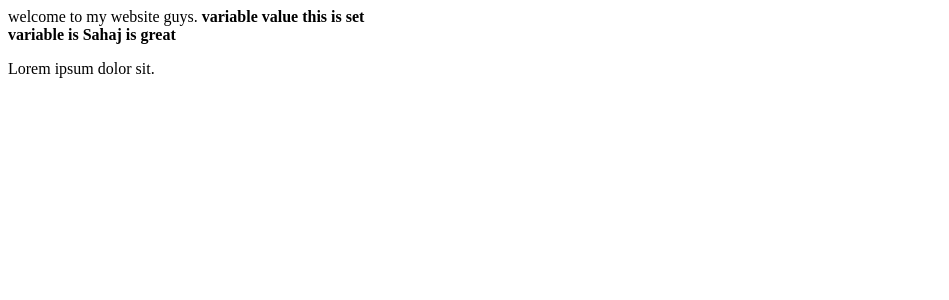
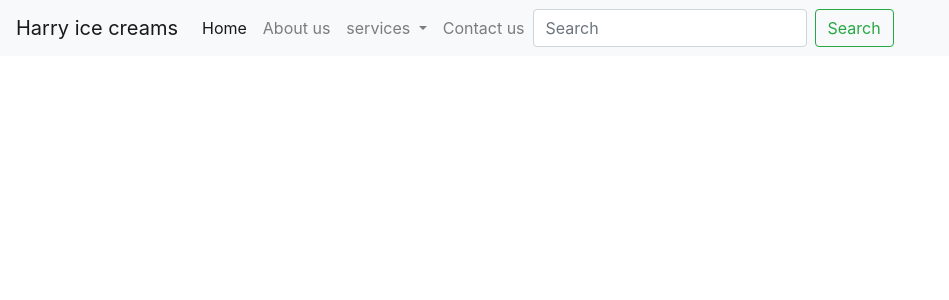
Before and after one commit to Sahajj/Django-projects, a Django app: page / in a window 1280 px wide. Shown: the top 300 px of the page, without its empty margins (0-949 px from the left). Run offline with Django 4.2, Linux system fonts and the light colour scheme; some libraries are stand-ins or nearby versions.

Commit message:
added nav-bar

```diff
--- a/template/index.html
+++ b/template/index.html
@@ -4,18 +4,48 @@
     <meta charset="UTF-8">
     <meta http-equiv="X-UA-Compatible" content="IE=edge">
     <meta name="viewport" content="width=device-width, initial-scale=1.0">
+    <link rel="stylesheet" href="https://stackpath.bootstrapcdn.com/bootstrap/4.3.1/css/bootstrap.min.css" integrity="sha384-ggOyR0iXCbMQv3Xipma34MD+dH/1fQ784/j6cY/iJTQUOhcWr7x9JvoRxT2MZw1T" crossorigin="anonymous">
     <title>this is a test page</title>
 </head>
 <body>
-    welcome to my website guys.
+    <nav class="navbar navbar-expand-lg navbar-light bg-light">
+        <a class="navbar-brand" href="#">Harry ice creams</a>
+        <button class="navbar-toggler" type="button" data-toggle="collapse" data-target="#navbarSupportedContent" aria-controls="navbarSupportedContent" aria-expanded="false" aria-label="Toggle navigation">
+          <span class="navbar-toggler-icon"></span>
+        </button>
 
-    <b>variable value {{variable}}</b>
+        <div class="collapse navbar-collapse" id="navbarSupportedContent">
+          <ul class="navbar-nav mr-auto">
+            <li class="nav-item active">
+              <a class="nav-link" href="/">Home <span class="sr-only">(current)</span></a>
+            </li>
+            <li class="nav-item">
+              <a class="nav-link" href="/about"> About us</a>
+            </li>
+            <li class="nav-item dropdown">
+              <a class="nav-link dropdown-toggle" href="#" id="navbarDropdown" role="button" data-toggle="dropdown" aria-haspopup="true" aria-expanded="true">
+                services
+              </a>
+              <div class="dropdown-menu" aria-labelledby="navbarDropdown">
+                <a class="dropdown-item" href="/services">Ice cream </a>
+                <a class="dropdown-item" href="/services">Cone</a>
+                <div class="dropdown-divider"></div>
+                <a class="dropdown-item" href="/services">family pack</a>
+              </div>
+              <li class="nav-item">
+                <a class="nav-link" href="/contact">Contact us</a>
+              </li>
+          <form class="form-inline my-2 my-lg-0">
+            <input class="form-control mr-sm-2" type="search" placeholder="Search" aria-label="Search">
+            <button class="btn btn-outline-success my-2 my-sm-0" type="submit">Search</button>
+          </form>
+        </div>
+      </nav>
+</body>
 
-    <br>
-    <b>variable is {{variable2}}</b>
+<script src="https://code.jquery.com/jquery-3.3.1.slim.min.js" integrity="sha384-q8i/X+965DzO0rT7abK41JStQIAqVgRVzpbzo5smXKp4YfRvH+8abtTE1Pi6jizo" crossorigin="anonymous"></script>
 
-    <p>
-        Lorem ipsum dolor sit.
-    </p>
-</body>
+<script src="https://cdnjs.cloudflare.com/ajax/libs/popper.js/1.14.7/umd/popper.min.js" integrity="sha384-UO2eT0CpHqdSJQ6hJty5KVphtPhzWj9WO1clHTMGa3JDZwrnQq4sF86dIHNDz0W1" crossorigin="anonymous"></script>
+
+<script src="https://stackpath.bootstrapcdn.com/bootstrap/4.3.1/js/bootstrap.min.js" integrity="sha384-JjSmVgyd0p3pXB1rRibZUAYoIIy6OrQ6VrjIEaFf/nJGzIxFDsf4x0xIM+B07jRM" crossorigin="anonymous"></script>
 </html>
```
